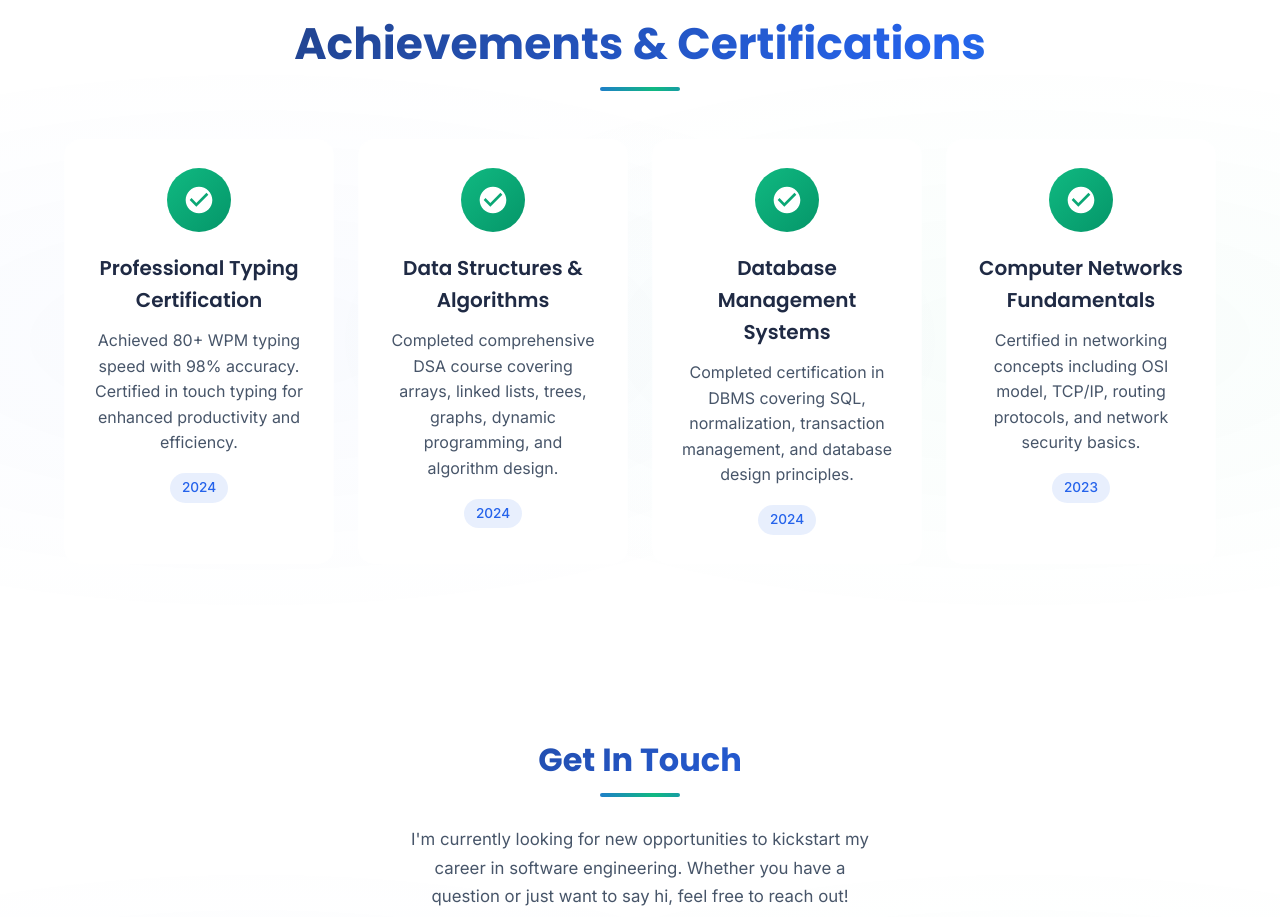
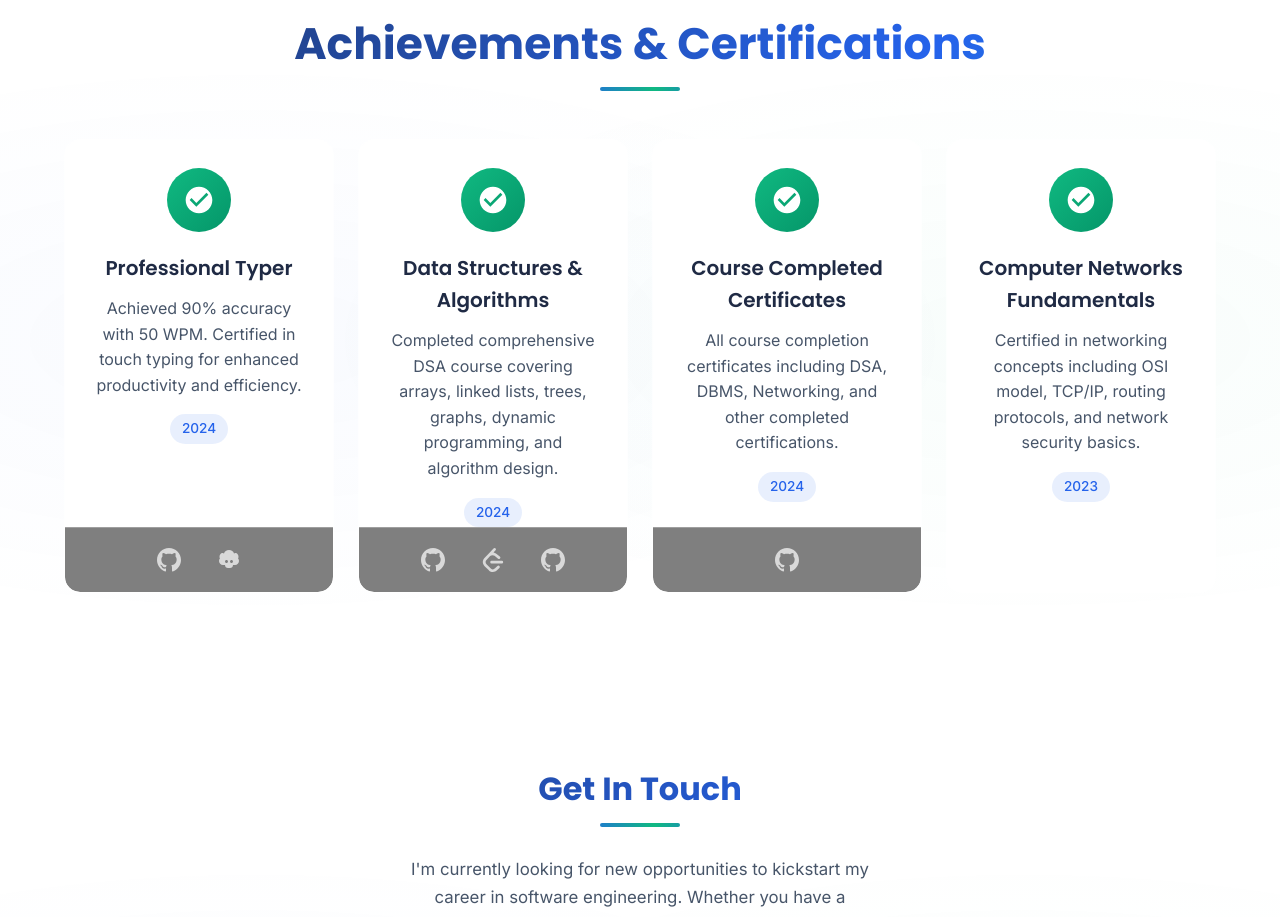
Before and after one commit to PranavSharma1008/Portfolio, a React (Vite) app: page / in a window 1280 px wide. Shown: the part 2460-3377 px from the top of the page. Built offline with nearby package versions, Linux system fonts and the light colour scheme.

Commit message:
Adding certificates repo link and the account links

```diff
--- a/src/components/Achievements.jsx
+++ b/src/components/Achievements.jsx
@@ -1,20 +1,52 @@
 import { motion } from 'framer-motion'
+
+const githubIcon = (
+  <svg viewBox="0 0 24 24" fill="currentColor" width="24" height="24">
+    <path d="M12 0c-6.626 0-12 5.373-12 12 0 5.302 3.438 9.8 8.207 11.387.599.111.793-.261.793-.577v-2.234c-3.338.726-4.033-1.416-4.033-1.416-.546-1.387-1.333-1.756-1.333-1.756-1.089-.745.083-.729.083-.729 1.205.084 1.839 1.237 1.839 1.237 1.07 1.834 2.807 1.304 3.492.997.107-.775.418-1.305.762-1.604-2.665-.305-5.467-1.334-5.467-5.931 0-1.311.469-2.381 1.236-3.221-.124-.303-.535-1.524.117-3.176 0 0 1.008-.322 3.301 1.23.957-.266 1.983-.399 3.003-.404 1.02.005 2.047.138 3.006.404 2.291-1.552 3.297-1.23 3.297-1.23.653 1.653.242 2.874.118 3.176.77.84 1.235 1.911 1.235 3.221 0 4.609-2.807 5.624-5.479 5.921.43.372.823 1.102.823 2.222v3.293c0 .319.192.694.801.576 4.765-1.589 8.199-6.086 8.199-11.386 0-6.627-5.373-12-12-12z"/>
+  </svg>
+)
+
+const leetcodeIcon = (
+  <svg viewBox="0 0 24 24" fill="currentColor" width="24" height="24">
+    <path d="M13.483 0a1.374 1.374 0 0 0-.961.438L7.116 6.226l-3.854 4.126a5.266 5.266 0 0 0-1.209 2.104 5.35 5.35 0 0 0-.125.513 5.527 5.527 0 0 0 .062 2.362 5.83 5.83 0 0 0 .349 1.017 5.938 5.938 0 0 0 1.271 1.818l4.277 4.193.039.038c2.248 2.165 5.852 2.133 8.063-.074l2.396-2.392c.54-.54.54-1.414.003-1.955a1.378 1.378 0 0 0-1.951-.003l-2.396 2.392a3.021 3.021 0 0 1-4.205.038l-.02-.019-4.276-4.193c-.652-.64-.972-1.469-.948-2.263a2.68 2.68 0 0 1 .066-.523 2.545 2.545 0 0 1 .619-1.164L9.13 8.114c1.058-1.134 3.204-1.27 4.43-.278l3.501 2.831c.593.48 1.461.387 1.94-.207a1.384 1.384 0 0 0-.207-1.943l-3.5-2.831c-.8-.647-1.766-1.045-2.774-1.202l2.015-2.158A1.384 1.384 0 0 0 13.483 0zm-2.866 12.815a1.38 1.38 0 0 0-1.38 1.382 1.38 1.38 0 0 0 1.38 1.382H20.79a1.38 1.38 0 0 0 1.38-1.382 1.38 1.38 0 0 0-1.38-1.382z"/>
+  </svg>
+)
+
+const monkeyTypeIcon = (
+  <svg viewBox="0 0 24 24" fill="currentColor" width="24" height="24">
+    <path d="M12 2C9.5 2 7.5 3.5 7 5.5C6.5 5 5.8 4.8 5 5C3.5 5.5 2.5 7 2.5 9C2.5 9.5 2.7 10 3 10.3C2.4 11 2 11.9 2 13C2 15.2 3.8 17 6 17H8C8 18.7 9.3 20 11 20H13C14.7 20 16 18.7 16 17H18C20.2 17 22 15.2 22 13C22 11.9 21.6 11 21 10.3C21.3 10 21.5 9.5 21.5 9C21.5 7 20.5 5.5 19 5C18.2 4.8 17.5 5 17 5.5C16.5 3.5 14.5 2 12 2ZM9.5 15C8.7 15 8 14.3 8 13.5C8 12.7 8.7 12 9.5 12C10.3 12 11 12.7 11 13.5C11 14.3 10.3 15 9.5 15ZM14.5 15C13.7 15 13 14.3 13 13.5C13 12.7 13.7 12 14.5 12C15.3 12 16 12.7 16 13.5C16 14.3 15.3 15 14.5 15Z"/>
+  </svg>
+)
+
+const iconMap = { github: githubIcon, leetcode: leetcodeIcon, monkeytype: monkeyTypeIcon }
 
 const achievements = [
   {
-    title: 'Professional Typing Certification',
-    description: 'Achieved 80+ WPM typing speed with 98% accuracy. Certified in touch typing for enhanced productivity and efficiency.',
-    year: '2024'
+    title: 'Professional Typer',
+    description: 'Achieved 90% accuracy with 50 WPM. Certified in touch typing for enhanced productivity and efficiency.',
+    year: '2024',
+    links: [
+      { url: 'https://github.com/PranavSharma1008/TypingAchivenments', type: 'github' },
+      { url: 'https://monkeytype.com/profile/SharmaPranav1008', type: 'monkeytype' }
+    ]
   },
   {
     title: 'Data Structures & Algorithms',
     description: 'Completed comprehensive DSA course covering arrays, linked lists, trees, graphs, dynamic programming, and algorithm design.',
-    year: '2024'
+    year: '2024',
+    links: [
+      { url: 'https://github.com/PranavSharma1008/LeetcodeSerieGithub', type: 'github' },
+      { url: 'https://leetcode.com/u/SharmaPranav1008/', type: 'leetcode' },
+      { url: 'https://github.com/PranavSharma1008/LeetcodeBadges', type: 'github' }
+    ]
   },
   {
-    title: 'Database Management Systems',
-    description: 'Completed certification in DBMS covering SQL, normalization, transaction management, and database design principles.',
-    year: '2024'
+    title: 'Course Completed Certificates',
+    description: 'All course completion certificates including DSA, DBMS, Networking, and other completed certifications.',
+    year: '2024',
+    links: [
+      { url: 'https://github.com/PranavSharma1008/Certificates', type: 'github' }
+    ]
   },
   {
     title: 'Computer Networks Fundamentals',
@@ -41,6 +73,8 @@ const cardVariants = {
     transition: { duration: 0.5, ease: [0.25, 0.46, 0.45, 0.94] }
   }
 }
+
+const linkTitles = { github: 'GitHub', leetcode: 'LeetCode', monkeytype: 'MonkeyType' }
 
 const Achievements = () => {
   return (
@@ -70,10 +104,11 @@ const Achievements = () => {
               variants={cardVariants}
               whileHover={{
                 y: -8,
-                boxShadow: '0 20px 40px rgba(16, 185, 129, 0.15)'
+                boxShadow: '0 20px 40px rgba(16, 185, 129, 0.15)',
               }}
               transition={{ type: 'spring', stiffness: 300, damping: 20 }}
             >
+              <div className="achievement-card-inner">
                 <motion.div
                   className="achievement-badge"
                   whileHover={{ scale: 1.1, rotate: 10 }}
@@ -93,6 +128,17 @@ const Achievements = () => {
                 >
                   {achievement.year}
                 </motion.span>
+              </div>
+
+              {achievement.links && (
+                <div className="achievement-links-bar">
+                  {achievement.links.map((link, i) => (
+                    <a key={i} href={link.url} target="_blank" rel="noopener noreferrer" className="achievement-link" title={linkTitles[link.type]}>
+                      {iconMap[link.type]}
+                    </a>
+                  ))}
+                </div>
+              )}
             </motion.article>
           ))}
         </motion.div>
--- a/src/styles/index.css
+++ b/src/styles/index.css
@@ -1311,6 +1311,15 @@ html {
   transition: all 0.4s cubic-bezier(0.175, 0.885, 0.32, 1.275);
   position: relative;
   overflow: hidden;
+  display: flex;
+  flex-direction: column;
+}
+
+.achievement-card-inner {
+  flex: 1;
+  display: flex;
+  flex-direction: column;
+  align-items: center;
 }
 
 .achievement-card::before {
@@ -1397,6 +1406,34 @@ html {
   padding: 4px 12px;
   border-radius: 20px;
   display: inline-block;
+}
+
+.achievement-links-bar {
+  display: flex;
+  justify-content: center;
+  gap: 24px;
+  padding: 14px 16px;
+  border-top: 1px solid rgba(255, 255, 255, 0.25);
+  background: rgba(0, 0, 0, 0.5);
+  backdrop-filter: blur(4px);
+  -webkit-backdrop-filter: blur(4px);
+  margin: 0 -28px -28px;
+  width: calc(100% + 56px);
+}
+
+.achievement-link {
+  color: rgba(255, 255, 255, 0.7);
+  transition: color 0.2s, transform 0.2s;
+  display: flex;
+  align-items: center;
+  padding: 6px;
+  border-radius: 8px;
+}
+
+.achievement-link:hover {
+  color: white;
+  transform: scale(1.2);
+  background: rgba(255, 255, 255, 0.1);
 }
 
 /* ==========================================
```
Lines whose indentation alone changed are shown as unchanged.
